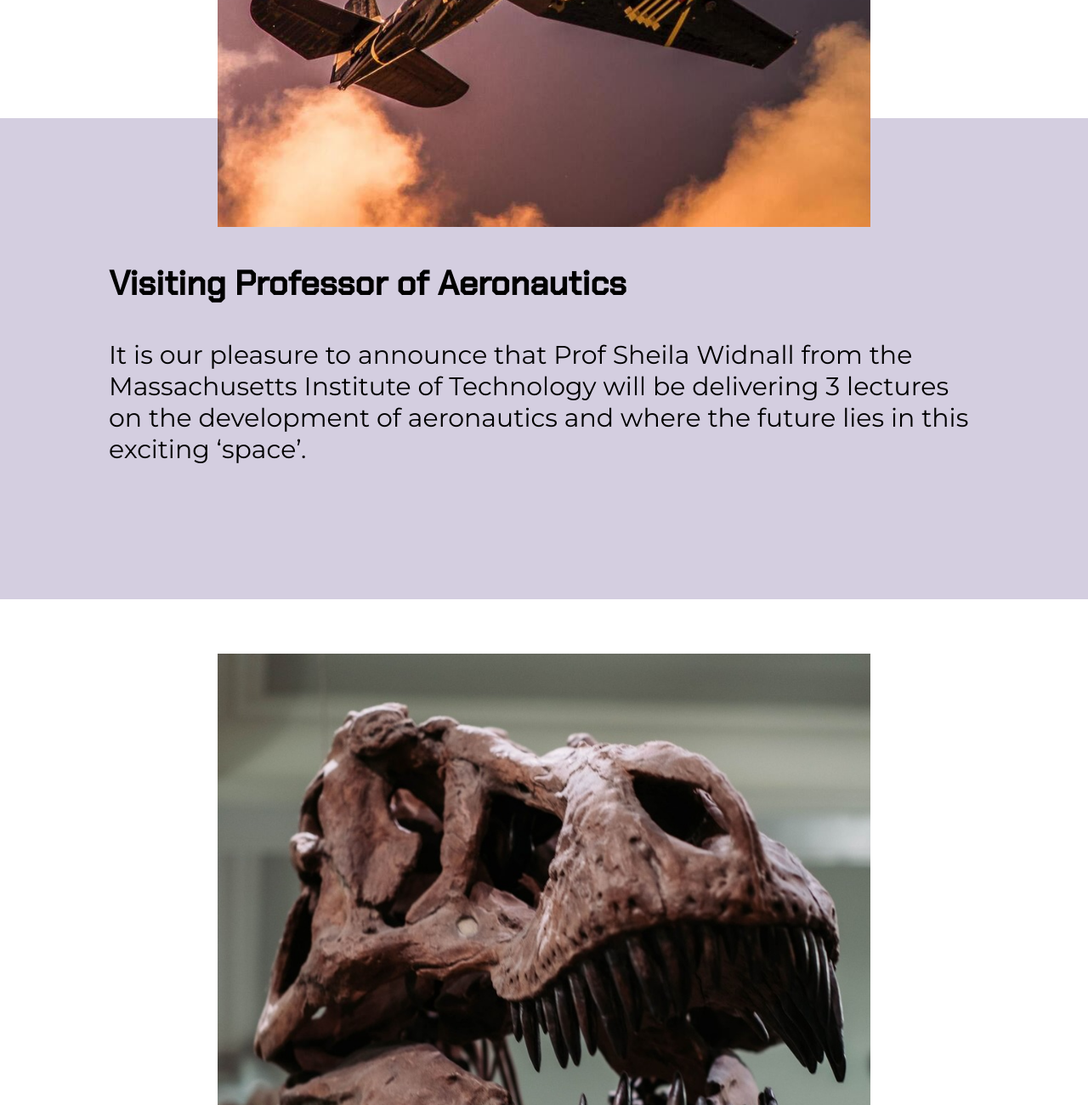
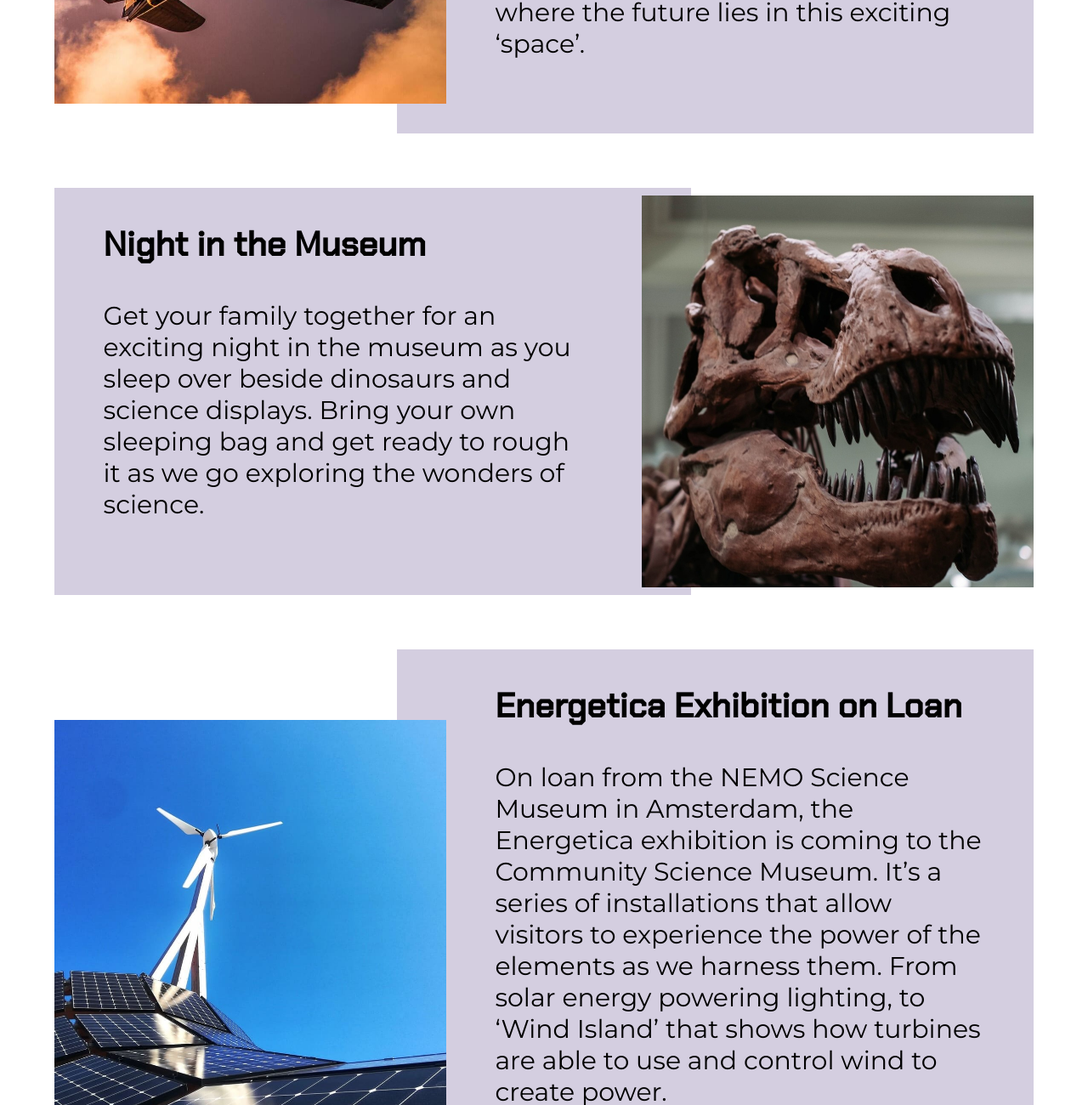
Before and after one commit to StineNygren/stinenygren-semesterproject-1, a plain HTML site: page pages/events.html in a window 1280 px wide. Shown: the part 840-2140 px from the top of the page at 85% size. Drawn offline with Linux system fonts and the light colour scheme.

Commit message:
eventsupdate

```diff
--- a/css/style.css
+++ b/css/style.css
@@ -583,16 +583,17 @@ div h1 {
 .gray-bg {
   background-color: #d4cee0;
   padding: var(--margin-m);
-  margin-bottom: var(--margin-s);
 }
 .events-wrapper {
   position: absolute;
+  margin-top: var(--margin-m);
 }
 
 .plane-section,
 .t-rex-section,
 .energy-section {
   position: relative;
+  margin-bottom: var(--margin-s);
 }
 
 .plane-img,
@@ -610,18 +611,10 @@ div h1 {
 .t-rex-img {
   background-image: url(../images/dino.jpg);
   background-size: cover;
-  /* width: 60%;
-  margin: auto;
-  aspect-ratio: 1/1;
-
-  /* background-size: cover; */
 }
 
 .energy-img {
   background-image: url(../images/energy.jpg);
-  /* width: 60%;
-  margin: auto;
-  aspect-ratio: 1/1; */
 }
 .gray-bg h3 {
   font-size: var(--fs-m);
@@ -631,3 +624,47 @@ div h1 {
   font-size: var(--fs-xs);
   font-family: var(--fs-montserrat);
 }
+
+@media (min-width: 768px) {
+  .plane-section {
+    display: flex;
+    align-items: center;
+    margin: 0 5% 5% 5%;
+  }
+  .plane-img {
+    margin: 0 -5% 0 0;
+    height: 50%;
+    width: 40%;
+  }
+
+  .gray-bg {
+    height: 50%;
+    width: 65%;
+    padding: 0 5% 5% 10%;
+  }
+
+  .t-rex-section {
+    display: flex;
+    flex-direction: row-reverse;
+    align-items: center;
+    margin: 0 5% 5% 5%;
+  }
+  .t-rex-img {
+    margin: 0 0 0 -5%;
+    height: 50%;
+    width: 40%;
+  }
+  .energy-section {
+    display: flex;
+    align-items: center;
+    margin: 0 5% 5% 5%;
+  }
+  .energy-img {
+    margin: 0 -5% 0 0;
+    height: 50%;
+    width: 40%;
+  }
+  .t-rex-section .gray-bg {
+    padding: 0 10% 5% 5%;
+  }
+}
```
